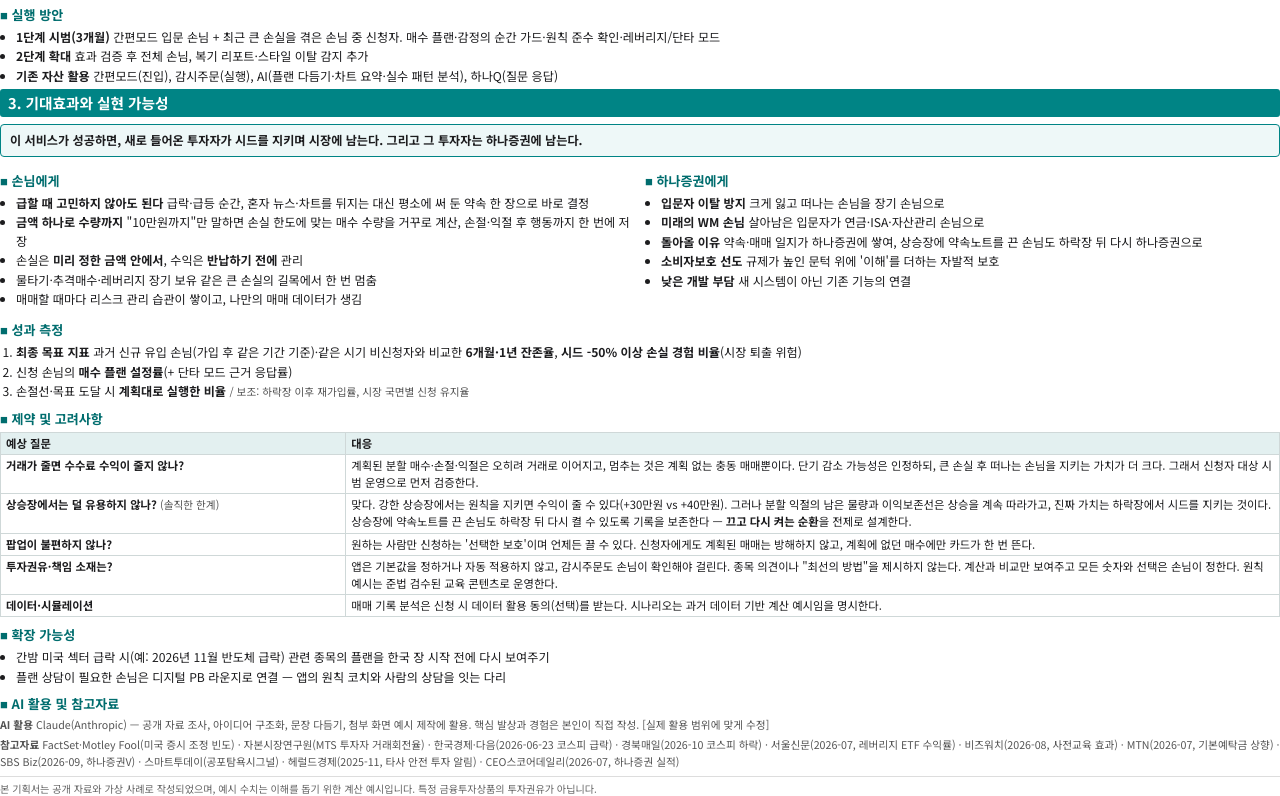
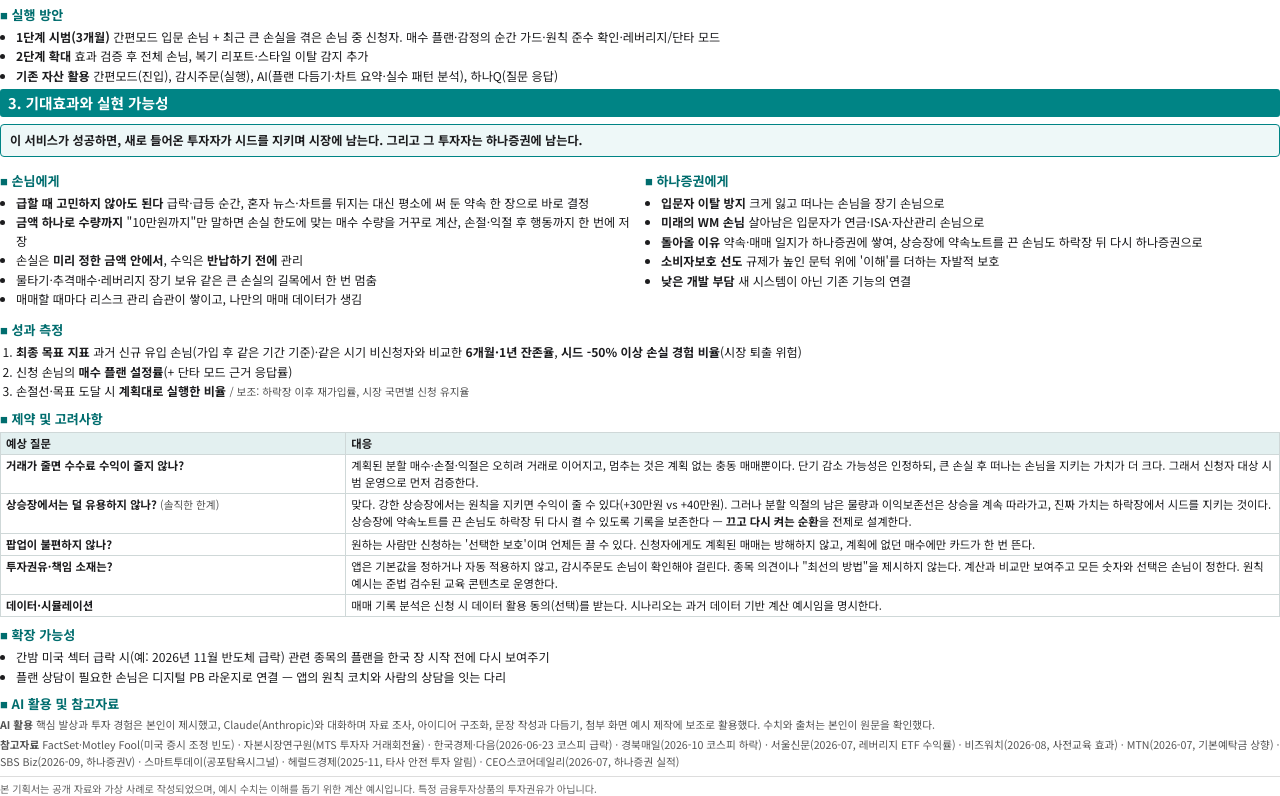
Before and after one commit to shinheecheol43-star/AI-, a plain HTML site: page contest/report/기획서_3쪽.html in a window 1280 px wide. Shown: the part 1364-2160 px from the top of the page. Drawn offline with Linux system fonts and the light colour scheme.

Commit message:
Make AI-use disclosure accurate: ideas/experience from author, drafting with Claude
Co-Authored-By: Claude Opus 5.5 <noreply@anthropic.com>
Claude-Session: https://claude.ai/code/session_01TKkDqm14RjDDXPetjfDB7T

```diff
--- a/contest/report/기획서_3쪽.html
+++ b/contest/report/기획서_3쪽.html
@@ -200,7 +200,7 @@ td.num{text-align:right;white-space:nowrap;}
 </ul>
 
 <h3>■ AI 활용 및 참고자료</h3>
-<p class="small"><b>AI 활용</b> Claude(Anthropic) — 공개 자료 조사, 아이디어 구조화, 문장 다듬기, 첨부 화면 예시 제작에 활용. 핵심 발상과 경험은 본인이 직접 작성. [실제 활용 범위에 맞게 수정]</p>
+<p class="small"><b>AI 활용</b> 핵심 발상과 투자 경험은 본인이 제시했고, Claude(Anthropic)와 대화하며 자료 조사, 아이디어 구조화, 문장 작성과 다듬기, 첨부 화면 예시 제작에 보조로 활용했다. 수치와 출처는 본인이 원문을 확인했다.</p>
 <p class="small"><b>참고자료</b> FactSet·Motley Fool(미국 증시 조정 빈도) · 자본시장연구원(MTS 투자자 거래회전율) · 한국경제·다음(2026-06-23 코스피 급락) · 경북매일(2026-10 코스피 하락) · 서울신문(2026-07, 레버리지 ETF 수익률) · 비즈워치(2026-08, 사전교육 효과) · MTN(2026-07, 기본예탁금 상향) · SBS Biz(2026-09, 하나증권V) · 스마트투데이(공포탐욕시그널) · 헤럴드경제(2025-11, 타사 안전 투자 알림) · CEO스코어데일리(2026-07, 하나증권 실적)</p>
 
 <div class="foot">본 기획서는 공개 자료와 가상 사례로 작성되었으며, 예시 수치는 이해를 돕기 위한 계산 예시입니다. 특정 금융투자상품의 투자권유가 아닙니다.</div>
```
Also changed, not shown: contest/08_접수페이지_입력본.txt, contest/09_접수페이지_입력본_압축.txt, 3 other files.
